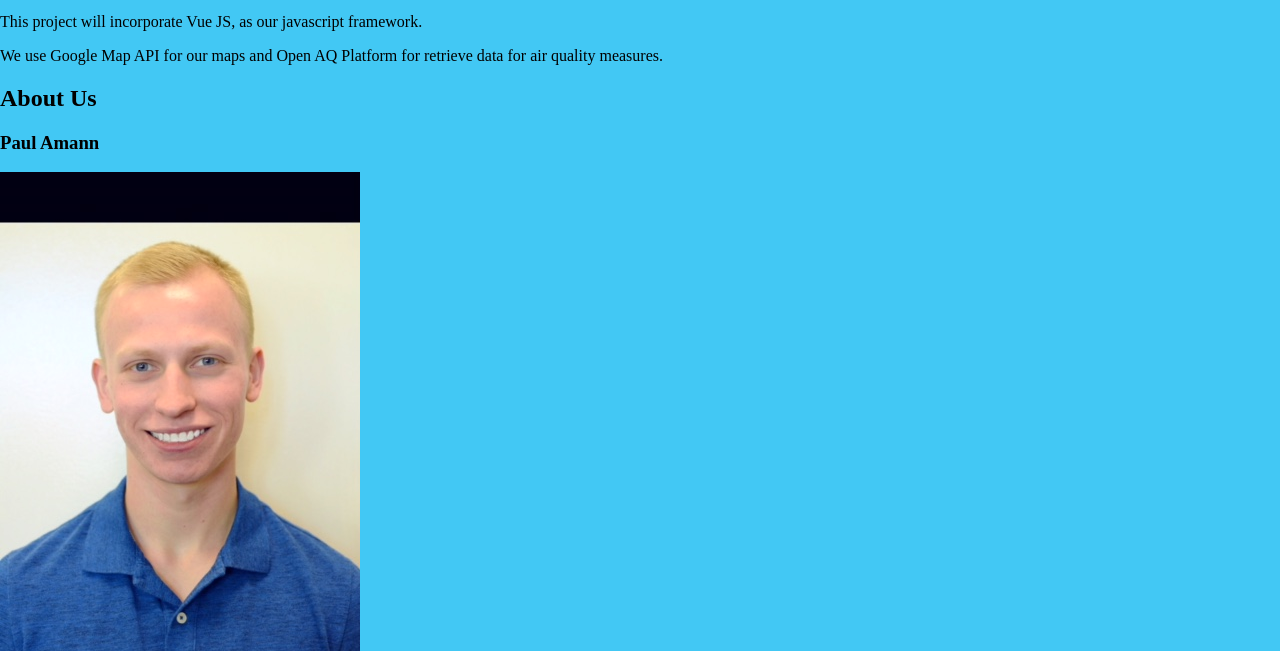
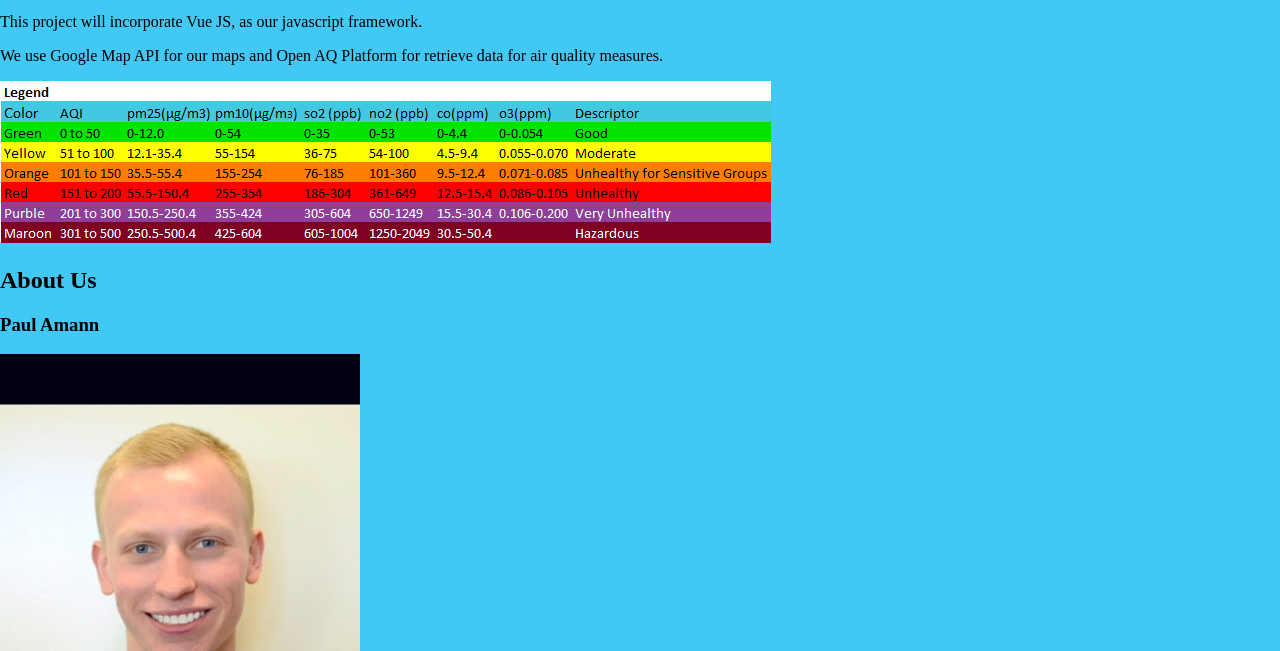
Before and after one commit to zhan7107/webassign2, a plain HTML site: page about.html in a window 1280 px wide. Shown: the part 149-800 px from the top of the page. Drawn offline with Linux system fonts and the light colour scheme.

Commit message:
Update about.html

```diff
--- a/about.html
+++ b/about.html
@@ -17,7 +17,7 @@
 		<p>This is a Air Quality Web App that is interactive, responsive, and allow a user to investigate air quality from various geographical regions.</p>
 		<p>This project will incorporate Vue JS, as our javascript framework.</p>
 		<p>We use Google Map API for our maps and Open AQ Platform for retrieve data for air quality measures.</p>
-
+		<img src = "legend/Capture.png" alt="Paul Amann"></img>
 		<h2>About Us</h2>
 		<h3>Paul Amann</h3>
 		<img src = "paulimage.jpg" alt="Paul Amann"></img>
```
